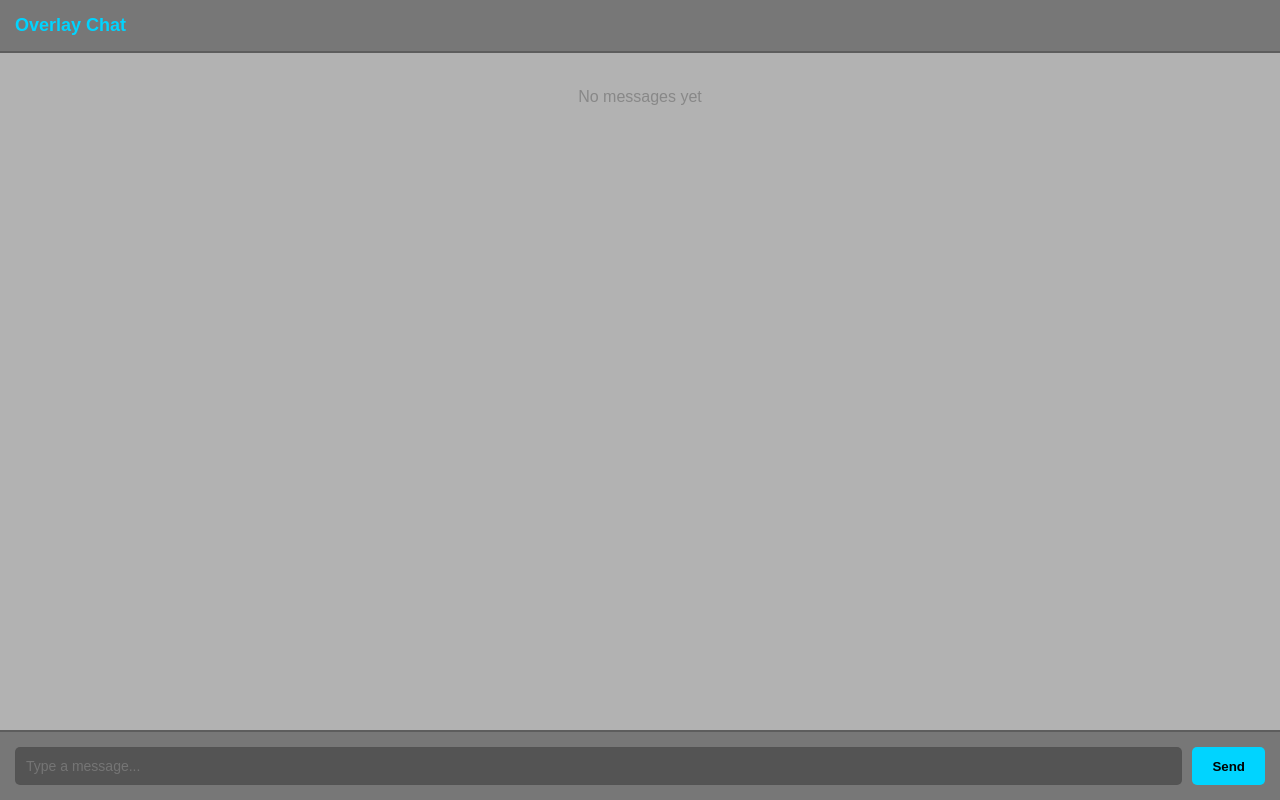
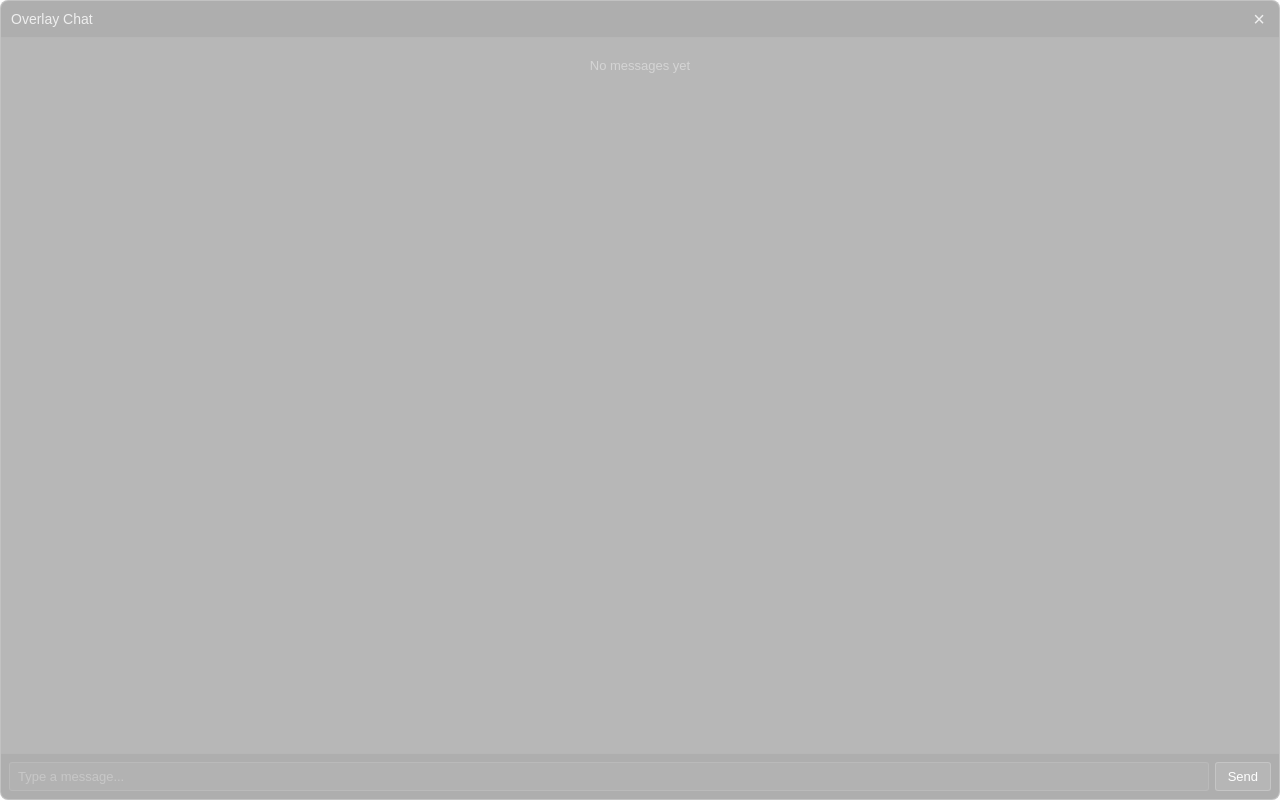
Before and after one commit to elizabwth/drift, a React (Vite) app in the folder electron-overlay/: page / in a window 1280 px wide. Built offline with nearby package versions, Linux system fonts and the light colour scheme.

Commit message:
parameterizing

```diff
--- a/electron-overlay/electron/preload.ts
+++ b/electron-overlay/electron/preload.ts
@@ -3,9 +3,9 @@ import { contextBridge, ipcRenderer } from 'electron'
 // Expose protected methods that allow the renderer process to use
 // the ipcRenderer without exposing the entire object
 contextBridge.exposeInMainWorld('electronAPI', {
-  send: (channel: string, data: any) => {
+  send: (channel: string, data?: any) => {
     // Whitelist channels
-    const validChannels = ['message-sent', 'toggle-overlay']
+    const validChannels = ['message-sent', 'toggle-overlay', 'close-window']
     if (validChannels.includes(channel)) {
       ipcRenderer.send(channel, data)
     }
--- a/electron-overlay/src/App.scss
+++ b/electron-overlay/src/App.scss
@@ -1,51 +1,86 @@
+@import 'colors';
+@import 'values';
+
 .app-container {
   display: flex;
   flex-direction: column;
   height: 100vh;
-  background: rgba(0, 0, 0, 0.3);
-  color: white;
+  background: $color-bg-dark;
+  color: $color-text;
   font-family: Arial, sans-serif;
-  // border-radius: 12px;
-  // border: 1px solid rgba(255, 255, 255, 0.2);
   overflow: hidden;
+  border-radius: $radius-lg;
+  border: 1px solid $color-border-strong;
+  transition: opacity $transition-smooth;
 }
 
 .chat-header {
-  background: rgba(30, 30, 30, 0.4);
-  padding: 15px;
-  border-bottom: 2px solid rgba(68, 68, 68, 0.5);
+  background: $color-bg-darker;
+  padding: $spacing-md $spacing-lg;
+  border-bottom: 1px solid $color-border;
+  border-radius: $radius-lg $radius-lg 0 0;
   -webkit-app-region: drag;
+  display: flex;
+  justify-content: space-between;
+  align-items: center;
 
   h2 {
     margin: 0;
-    font-size: 18px;
-    color: #00d4ff;
+    font-size: $font-size-md;
+    font-weight: normal;
+    color: $color-text-muted;
+  }
+
+  .close-button {
+    -webkit-app-region: no-drag;
+    background: transparent;
+    border: none;
+    color: $color-text-muted;
+    font-size: 20px;
+    line-height: 1;
+    cursor: pointer;
+    padding: 0;
+    width: 20px;
+    height: 20px;
+    display: flex;
+    align-items: center;
+    justify-content: center;
+    transition: color $transition-fast;
+
+    &:hover {
+      color: $color-text;
+    }
+
+    &:active {
+      color: $color-text-subtle;
+    }
   }
 }
 
 .chat-messages {
   flex: 1;
   overflow-y: auto;
-  padding: 15px;
+  padding: $spacing-md;
   display: flex;
   flex-direction: column;
-  gap: 10px;
+  gap: $spacing-xs;
 
   .no-messages {
-    color: #888;
+    color: $color-text-subtle;
     text-align: center;
-    margin-top: 20px;
+    margin-top: $spacing-xl;
+    font-size: $font-size-sm;
   }
 
   .message {
-    background: rgba(50, 50, 50, 0.5);
-    padding: 10px 15px;
-    border-radius: 8px;
-    border-left: 3px solid #00d4ff;
+    background: $color-bg-light;
+    padding: $spacing-sm $spacing-md;
+    border-radius: $radius-md;
     word-wrap: break-word;
+    font-size: $font-size-sm;
 
     &.message-animate {
-      animation: slideInFade 0.3s ease-out;
+      animation: slideInFade $transition-normal;
     }
   }
 }
@@ -53,52 +88,55 @@
 @keyframes slideInFade {
   from {
     opacity: 0;
-    transform: translateX(-20px);
+    transform: translateY(-5px);
   }
   to {
     opacity: 1;
-    transform: translateX(0);
+    transform: translateY(0);
   }
 }
 
 .chat-input {
   display: flex;
-  gap: 10px;
-  padding: 15px;
-  background: rgba(30, 30, 30, 0.4);
-  border-top: 2px solid rgba(68, 68, 68, 0.5);
+  gap: $spacing-sm;
+  padding: $spacing-md;
+  background: $color-bg-darker;
+  border-top: 1px solid $color-border;
+  border-radius: 0 0 $radius-lg $radius-lg;
 
   input {
     flex: 1;
-    padding: 10px;
-    background: rgba(50, 50, 50, 0.5);
-    border: 1px solid rgba(85, 85, 85, 0.5);
-    border-radius: 5px;
-    color: white;
-    font-size: 14px;
+    padding: $spacing-sm $spacing-md;
+    background: $color-bg-light;
+    border: 1px solid $color-border;
+    border-radius: $radius-md;
+    color: $color-text;
+    font-size: $font-size-sm;
 
     &:focus {
       outline: none;
-      border-color: #00d4ff;
+      border-color: $color-border-focus;
+      background: $color-bg-light-hover;
     }
   }
 
   button {
-    padding: 10px 20px;
-    background: #00d4ff;
-    border: none;
-    border-radius: 5px;
-    color: black;
-    font-weight: bold;
+    padding: $spacing-sm $spacing-xl;
+    background: $color-bg-button;
+    border: 1px solid $color-scrollbar;
+    border-radius: $radius-md;
+    color: $color-text;
+    font-size: $font-size-sm;
     cursor: pointer;
-    transition: background 0.2s;
+    transition: all $transition-fast;
 
     &:hover {
-      background: #00b8e6;
+      background: $color-bg-button-hover;
+      border-color: $color-border-focus;
     }
 
     &:active {
-      background: #009ccc;
+      background: $color-bg-button-active;
     }
   }
 }
--- a/electron-overlay/src/App.tsx
+++ b/electron-overlay/src/App.tsx
@@ -4,6 +4,7 @@ import './App.scss'
 function App() {
   const [messages, setMessages] = useState<string[]>([])
   const [inputValue, setInputValue] = useState('')
+  const [isHovered, setIsHovered] = useState(false)
   const messagesEndRef = useRef<HTMLDivElement>(null)
 
   const handleSendMessage = () => {
@@ -19,6 +20,12 @@ function App() {
     }
   }
 
+  const handleClose = () => {
+    if (window.electronAPI) {
+      window.electronAPI.send('close-window')
+    }
+  }
+
   const scrollToBottom = () => {
     messagesEndRef.current?.scrollIntoView({ behavior: 'smooth' })
   }
@@ -28,9 +35,15 @@ function App() {
   }, [messages])
 
   return (
-    <div className="app-container">
+    <div
+      className="app-container"
+      onMouseEnter={() => setIsHovered(true)}
+      onMouseLeave={() => setIsHovered(false)}
+      style={{ opacity: isHovered ? 1 : 0.4 }}
+    >
       <div className="chat-header">
         <h2>Overlay Chat</h2>
+        <button className="close-button" onClick={handleClose}>×</button>
       </div>
 
       <div className="chat-messages">
--- /dev/null
+++ b/electron-overlay/src/_colors.scss
@@ -0,0 +1,19 @@
+// Colors
+$color-bg-dark: rgba(0, 0, 0, 0.7);
+$color-bg-darker: rgba(0, 0, 0, 0.3);
+$color-bg-light: rgba(255, 255, 255, 0.05);
+$color-bg-light-hover: rgba(255, 255, 255, 0.1);
+$color-bg-button: rgba(255, 255, 255, 0.1);
+$color-bg-button-hover: rgba(255, 255, 255, 0.15);
+$color-bg-button-active: rgba(255, 255, 255, 0.2);
+
+$color-border: rgba(255, 255, 255, 0.1);
+$color-border-strong: rgba(255, 255, 255, 0.15);
+$color-border-focus: rgba(255, 255, 255, 0.3);
+
+$color-text: white;
+$color-text-muted: rgba(255, 255, 255, 0.8);
+$color-text-subtle: rgba(255, 255, 255, 0.4);
+
+$color-scrollbar: rgba(255, 255, 255, 0.2);
+$color-scrollbar-hover: rgba(255, 255, 255, 0.3);
--- /dev/null
+++ b/electron-overlay/src/_values.scss
@@ -0,0 +1,27 @@
+// Spacing
+$spacing-xs: 4px;
+$spacing-sm: 6px;
+$spacing-md: 8px;
+$spacing-lg: 10px;
+$spacing-xl: 12px;
+
+// Border radius
+$radius-sm: 2px;
+$radius-md: 3px;
+$radius-lg: 8px;
+
+// Font sizes
+$font-size-sm: 13px;
+$font-size-md: 14px;
+
+// Opacity
+$opacity-faded: 0.4;
+$opacity-full: 1;
+
+// Transitions
+$transition-fast: 0.15s;
+$transition-normal: 0.2s ease-out;
+$transition-smooth: 0.3s ease;
+
+// Scrollbar
+$scrollbar-width: 4px;
--- a/electron-overlay/src/index.scss
+++ b/electron-overlay/src/index.scss
@@ -1,3 +1,6 @@
+@import 'colors';
+@import 'values';
+
 * {
   margin: 0;
   padding: 0;
@@ -20,18 +23,18 @@ body {
 }
 
 ::-webkit-scrollbar {
-  width: 8px;
+  width: $scrollbar-width;
 
   &-track {
-    background: rgba(50, 50, 50, 0.75);
+    background: transparent;
   }
 
   &-thumb {
-    background: #555;
-    border-radius: 4px;
+    background: $color-scrollbar;
+    border-radius: $radius-sm;
 
     &:hover {
-      background: #777;
+      background: $color-scrollbar-hover;
     }
   }
 }
--- a/electron-overlay/src/vite-env.d.ts
+++ b/electron-overlay/src/vite-env.d.ts
@@ -1,8 +1,8 @@
 /// <reference types="vite/client" />
 
 interface Window {
-  electronAPI: {
-    send: (channel: string, data: any) => void
+  electronAPI?: {
+    send: (channel: string, data?: any) => void
     on: (channel: string, callback: Function) => void
   }
 }
```
Also changed, not shown: electron-overlay/electron/main.ts (+8 -1 lines).
